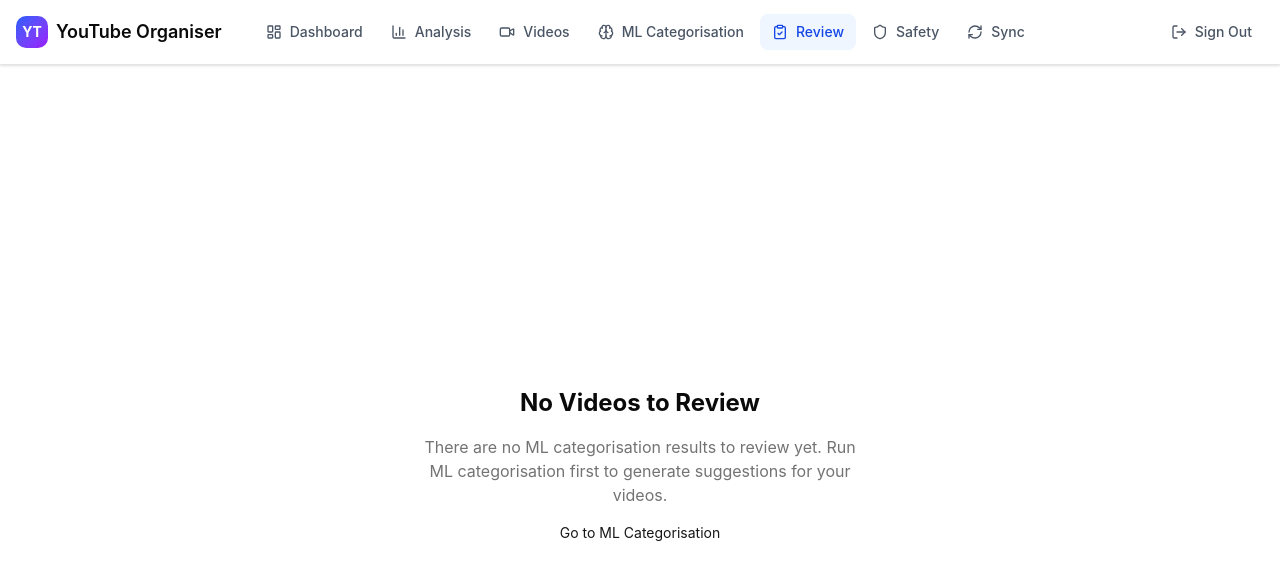
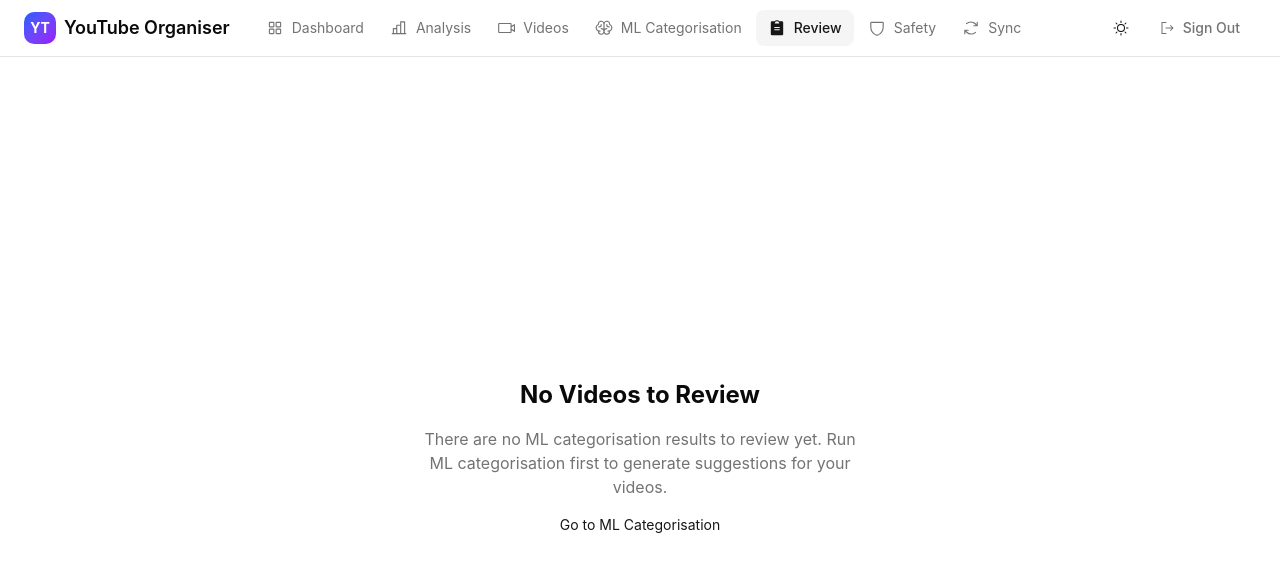
Before and after one commit to LegendT/YouTubeOrg, a Next.js app: page /ml-review in a window 1280 px wide. Shown: the top 580 px of the page. Built offline with nearby package versions, Linux system fonts and the light colour scheme; no server answers; the database is empty.

Commit message:
docs(12-09): complete safety & sync pages migration plan
Tasks completed: 2/2
- Migrate Safety page and all safety components
- Migrate Sync page and all sync components

SUMMARY: .planning/phases/12-ux-audit/12-09-SUMMARY.md

```diff
--- a/src/components/navigation.tsx
+++ b/src/components/navigation.tsx
@@ -2,17 +2,29 @@
 
 import Link from 'next/link';
 import { usePathname } from 'next/navigation';
-import { LayoutDashboard, BarChart3, Video, Brain, ClipboardCheck, Shield, RefreshCw, LogOut } from 'lucide-react';
+import { signOut } from 'next-auth/react';
+import {
+  SquaresFour,
+  ChartBar,
+  VideoCamera,
+  Brain,
+  ClipboardText,
+  Shield,
+  ArrowsClockwise,
+  SignOut,
+} from '@phosphor-icons/react';
 import { cn } from '@/lib/utils';
+import { Button } from '@/components/ui/button';
+import { ThemeToggle } from '@/components/theme-toggle';
 
 const navigation = [
-  { name: 'Dashboard', href: '/dashboard', icon: LayoutDashboard },
-  { name: 'Analysis', href: '/analysis', icon: BarChart3 },
-  { name: 'Videos', href: '/videos', icon: Video },
+  { name: 'Dashboard', href: '/dashboard', icon: SquaresFour },
+  { name: 'Analysis', href: '/analysis', icon: ChartBar },
+  { name: 'Videos', href: '/videos', icon: VideoCamera },
   { name: 'ML Categorisation', href: '/ml-categorisation', icon: Brain },
-  { name: 'Review', href: '/ml-review', icon: ClipboardCheck },
+  { name: 'Review', href: '/ml-review', icon: ClipboardText },
   { name: 'Safety', href: '/safety', icon: Shield },
-  { name: 'Sync', href: '/sync', icon: RefreshCw },
+  { name: 'Sync', href: '/sync', icon: ArrowsClockwise },
 ];
 
 export function Navigation() {
@@ -24,22 +36,22 @@
   }
 
   return (
-    <nav className="border-b bg-white shadow-sm">
-      <div className="container mx-auto px-4">
-        <div className="flex h-16 items-center justify-between">
+    <nav className="border-b border-border bg-card/80 backdrop-blur-sm">
+      <div className="mx-auto max-w-7xl px-6">
+        <div className="flex h-14 items-center justify-between">
           {/* Logo/Brand */}
-          <div className="flex items-center space-x-8">
-            <Link href="/dashboard" className="flex items-center space-x-2">
-              <div className="h-8 w-8 rounded-lg bg-gradient-to-br from-blue-600 to-purple-600 flex items-center justify-center">
-                <span className="text-white font-bold text-sm">YT</span>
+          <div className="flex items-center gap-6">
+            <Link href="/dashboard" className="flex items-center gap-2">
+              <div className="flex h-8 w-8 items-center justify-center rounded-lg bg-gradient-to-br from-blue-600 to-purple-600">
+                <span className="text-sm font-bold text-white">YT</span>
               </div>
-              <span className="font-semibold text-lg hidden sm:block">
+              <span className="hidden text-lg font-semibold text-foreground sm:block">
                 YouTube Organiser
               </span>
             </Link>
 
             {/* Navigation Links */}
-            <div className="flex space-x-1">
+            <div className="flex gap-0.5">
               {navigation.map((item) => {
                 const isActive = pathname === item.href;
                 const Icon = item.icon;
@@ -47,29 +59,35 @@
                   <Link
                     key={item.name}
                     href={item.href}
+                    title={item.name}
                     className={cn(
-                      'flex items-center space-x-2 px-3 py-2 rounded-md text-sm font-medium transition-colors',
+                      'flex items-center gap-2 rounded-md px-3 py-2 text-sm transition-colors',
                       isActive
-                        ? 'bg-blue-50 text-blue-700'
-                        : 'text-gray-600 hover:bg-gray-50 hover:text-gray-900'
+                        ? 'bg-accent font-medium text-accent-foreground'
+                        : 'text-muted-foreground hover:bg-accent hover:text-accent-foreground'
                     )}
                   >
-                    <Icon className="h-4 w-4" />
-                    <span className="hidden sm:block">{item.name}</span>
+                    <Icon size={18} weight={isActive ? 'fill' : 'regular'} />
+                    <span className="hidden md:block">{item.name}</span>
                   </Link>
                 );
               })}
             </div>
           </div>
 
-          {/* Sign Out */}
-          <a
-            href="/api/auth/signout"
-            className="flex items-center space-x-2 px-3 py-2 rounded-md text-sm font-medium text-gray-600 hover:bg-gray-50 hover:text-gray-900 transition-colors"
-          >
-            <LogOut className="h-4 w-4" />
-            <span className="hidden sm:block">Sign Out</span>
-          </a>
+          {/* Right section: Theme Toggle + Sign Out */}
+          <div className="flex items-center gap-1">
+            <ThemeToggle />
+            <Button
+              variant="ghost"
+              className="flex items-center gap-2 text-muted-foreground hover:text-accent-foreground"
+              onClick={() => signOut({ callbackUrl: '/' })}
+              title="Sign Out"
+            >
+              <SignOut size={18} />
+              <span className="hidden md:block">Sign Out</span>
+            </Button>
+          </div>
         </div>
       </div>
     </nav>
--- a/src/components/ui/empty-state.tsx
+++ b/src/components/ui/empty-state.tsx
@@ -1,9 +1,10 @@
 import Link from 'next/link'
+import type { Icon } from '@phosphor-icons/react'
 import { Button } from '@/components/ui/button'
 import { cn } from '@/lib/utils'
 
 interface EmptyStateProps {
-  icon: React.ComponentType<{ size?: number; weight?: string; className?: string }>
+  icon: Icon
   title: string
   description: string
   action?: {
```
